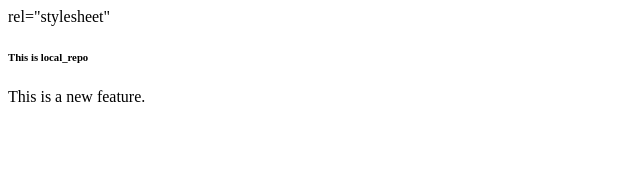
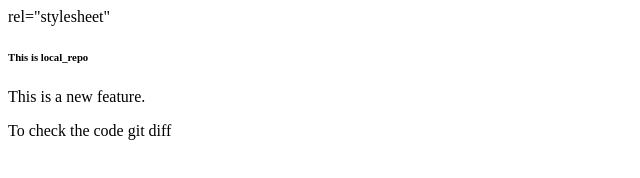
Before and after one commit to pk835410/local_repo, a plain HTML site: page index.html in a window 1280 px wide. Shown: the whole page, without its empty margins (0-640 px from the left). Drawn offline with Linux system fonts and the light colour scheme.

Commit message:
git diff

```diff
--- a/index.html
+++ b/index.html
@@ -1,3 +1,4 @@
 rel="stylesheet"
 <h6>This is local_repo</h6>
 <p>This is a new feature.</p>
+<p>To check the code git diff</p>
```
